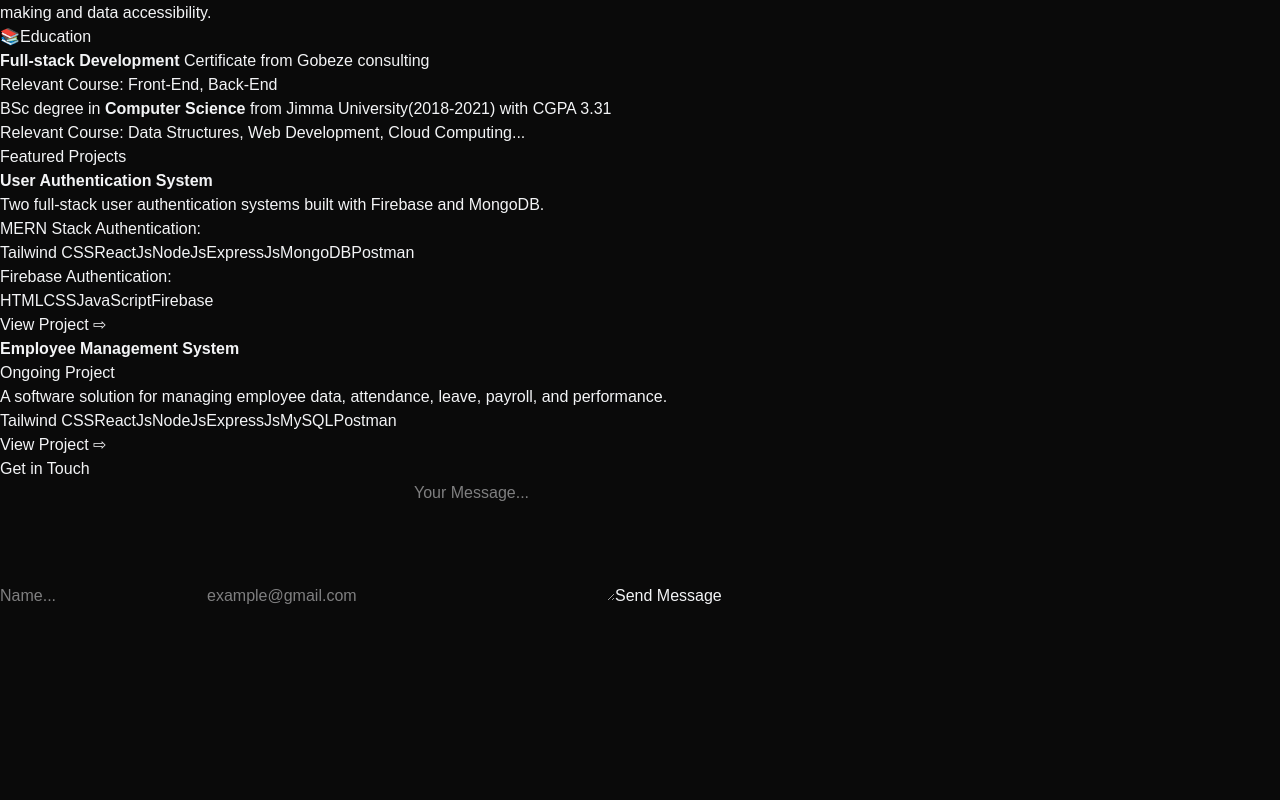
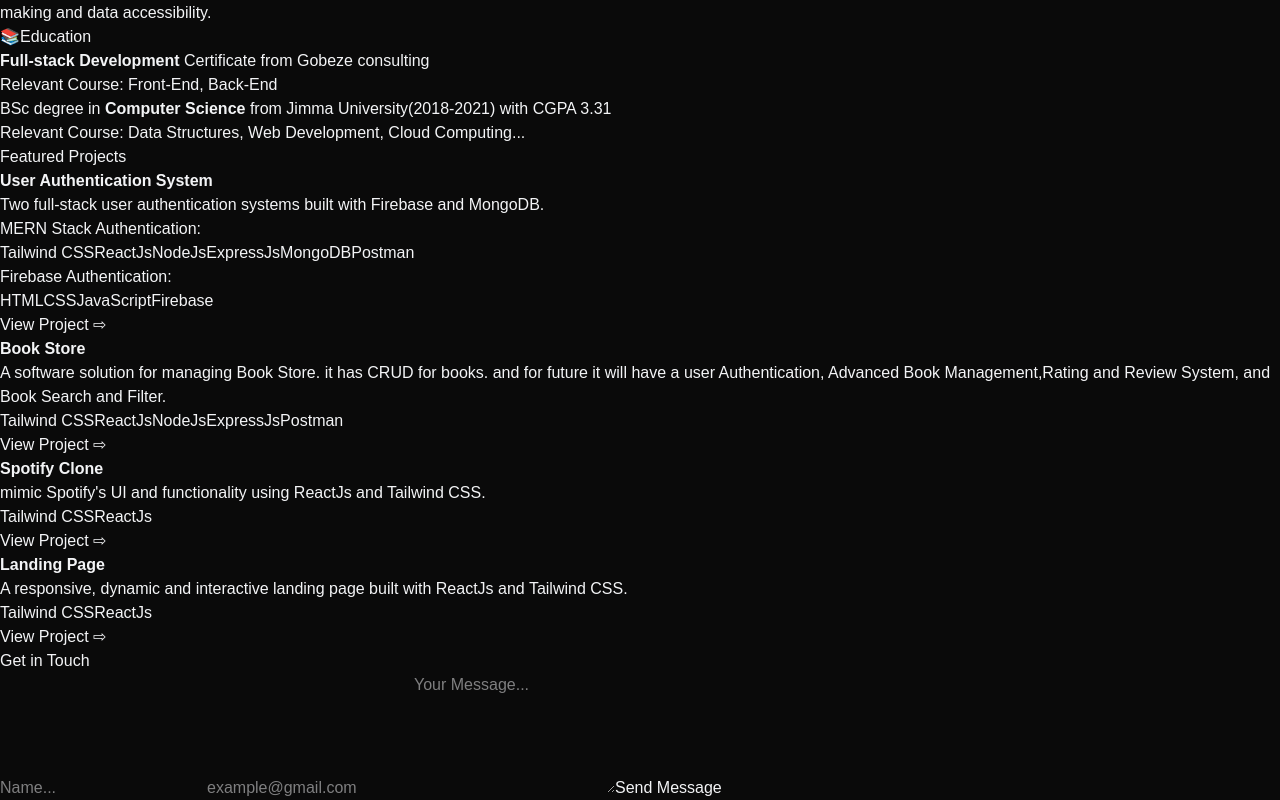
Before and after one commit to mekdes7/Mekdes_portfolio, a React (Vite) app: page / in a window 1280 px wide. Shown: the part 2268-3068 px from the top of the page. Before the commit the page ends 2876 px from the top, so only its background shows below. Built offline with nearby package versions, Linux system fonts and the light colour scheme.

Commit message:
update projects

```diff
--- a/src/component/sections/Project.jsx
+++ b/src/component/sections/Project.jsx
@@ -58,17 +58,19 @@ export const Project = () => {
             <div className="p-6 rounded-xl border border-white/10 hover:-translate-y-1
                 hover:shadow-[0_2px_8px_rgba(59,130,246,0.2)] transition">
               <h3 className="text-amber-500 font-bold mb-4">
-                <strong>Employee Management System</strong>
+                <strong>Book Store</strong>
               </h3>
-              <p className="text-sm text-gray-300">Ongoing Project</p>
+
               <p className="text-sm text-gray-300">
-                A software solution for managing employee data, attendance, leave, payroll, and performance.
+                A software solution for managing Book Store. it has CRUD for books.
+                and for future it will have a user Authentication, Advanced Book Management,Rating and Review System,
+                and Book Search and Filter.
               </p>
 
 
               <div className="mt-4">
                 <div className="flex flex-wrap gap-2">
-                  {["Tailwind CSS", "ReactJs", "NodeJs", "ExpressJs", "MySQL", "Postman"].map((tech, key) => (
+                  {["Tailwind CSS", "ReactJs", "NodeJs", "ExpressJs", "Postman"].map((tech, key) => (
                     <span key={key} className="bg-amber-500/20 text-amber-500 py-1 px-3 rounded-full text-xs md:text-sm
                         hover:bg-amber-500/65 hover:text-white transition">
                       {tech}
@@ -77,15 +79,76 @@ export const Project = () => {
                 </div>
               </div>
 
-              {/* View Project Link */}
+
               <div className="text-center mt-6">
-                <a href="https://github.com/mekdes7/Prodigy_FS_UserAuthentication"
+                <a href="https://github.com/mekdes7/BookStore"
                   className="block hover:text-amber-500 transition">
                   View Project ⇨
                 </a>
               </div>
             </div>
 
+            <div className="p-6 rounded-xl border border-white/10 hover:-translate-y-1
+                hover:shadow-[0_2px_8px_rgba(59,130,246,0.2)] transition">
+              <h3 className="text-amber-500 font-bold mb-4">
+                <strong>Spotify Clone</strong>
+              </h3>
+
+              <p className="text-sm text-gray-300">
+                mimic Spotify's UI and functionality using ReactJs and Tailwind CSS.
+              </p>
+
+
+              <div className="mt-4">
+                <div className="flex flex-wrap gap-2">
+                  {["Tailwind CSS", "ReactJs"].map((tech, key) => (
+                    <span key={key} className="bg-amber-500/20 text-amber-500 py-1 px-3 rounded-full text-xs md:text-sm
+                        hover:bg-amber-500/65 hover:text-white transition">
+                      {tech}
+                    </span>
+                  ))}
+                </div>
+              </div>
+
+
+              <div className="text-center mt-6">
+                <a href="https://github.com/mekdes7/Spotify-Clone"
+                  className="block hover:text-amber-500 transition">
+                  View Project ⇨
+                </a>
+              </div>
+            </div>
+
+            <div className="p-6 rounded-xl border border-white/10 hover:-translate-y-1
+                hover:shadow-[0_2px_8px_rgba(59,130,246,0.2)] transition">
+              <h3 className="text-amber-500 font-bold mb-4">
+                <strong>Landing Page</strong>
+              </h3>
+
+              <p className="text-sm text-gray-300">
+                A responsive, dynamic and interactive landing page built with ReactJs and Tailwind CSS.
+              </p>
+
+
+              <div className="mt-4">
+                <div className="flex flex-wrap gap-2">
+                  {["Tailwind CSS", "ReactJs"].map((tech, key) => (
+                    <span key={key} className="bg-amber-500/20 text-amber-500 py-1 px-3 rounded-full text-xs md:text-sm
+                        hover:bg-amber-500/65 hover:text-white transition">
+                      {tech}
+                    </span>
+                  ))}
+                </div>
+              </div>
+
+
+              <div className="text-center mt-6">
+                <a href="https://github.com/mekdes7/BookStore"
+                  className="block hover:text-amber-500 transition">
+                  View Project ⇨
+                </a>
+              </div>
+            </div>
           </div>
         </div>
       </RevealOnScroll>
```
Also changed, not shown: 1 other file (tests, documents, lock files or other folders).
